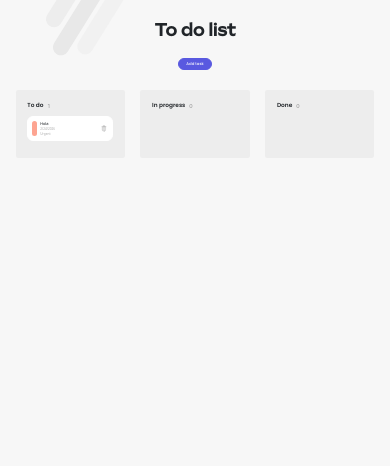
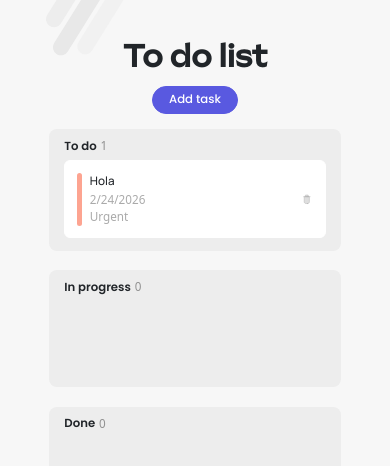
Before and after one commit to debic/todo-list-2024, a React (Create React App) app: page / in a window 390 px wide. Shown: the top 466 px of the page. Built offline with nearby package versions, Linux system fonts and the light colour scheme.

Commit message:
last details css

```diff
--- a/src/App.css
+++ b/src/App.css
@@ -2,12 +2,13 @@
   text-align: center;
   padding: 2vw;
   padding-top: 5vw;
-  background-color: #F7F7F7;
+  background-color: #f7f7f7;
   height: 100vh;
   background-image: url("img/2.svg");
   background-size: 25%;
   background-repeat: no-repeat;
-  background-position: 10% 0%;}
+  background-position: 10% 0%;
+}
 
 @font-face {
   font-family: sculpin;
@@ -16,15 +17,14 @@
 
 h1 {
   font-family: sculpin;
-  font-weight: 800!important;
+  font-weight: 800 !important;
   text-align: center;
-  margin-bottom: 2.5vw!important;
+  margin-bottom: 2.5vw !important;
   font-size: 4.5vw !important;
-
 }
 
 h2 {
-  margin-bottom: 0px!important;
+  margin-bottom: 0px !important;
   font-weight: 600 !important;
   font-size: 1.5vw !important;
   font-family: "Poppins", sans-serif;
@@ -39,13 +39,13 @@ p {
 form {
   width: 100%;
 }
-.mainCTA{
+.mainCTA {
   font-family: "Poppins", sans-serif !important;
   font-size: 1vw !important;
   font-weight: 500 !important;
-  background-color: #5959E0 !important;
-  border-color:#5959E0 !important ;
-  border-radius: 200px!important;
+  background-color: #5959e0 !important;
+  border-color: #5959e0 !important ;
+  border-radius: 200px !important;
   padding: 0.6vw 1.8vw !important;
 }
 
@@ -58,7 +58,7 @@ form {
 
 .Section {
   width: 28vw;
-  background-color: #EDEDED;
+  background-color: #ededed;
   padding: 3vw;
   border-radius: 0.6vw;
 }
@@ -69,7 +69,7 @@ form {
   margin-bottom: 1.5vw;
 }
 
-.count{
+.count {
   font-size: 1.5vw;
   margin-left: 1vw !important;
   color: rgb(145, 145, 145);
@@ -79,82 +79,138 @@ form {
   border-color: white !important;
   padding: 1vw;
   margin: 1.2vw 0px;
-  flex-direction: row!important;
+  flex-direction: row !important;
   justify-content: space-between;
   cursor: grab;
 }
 
-.noteContainer{
+.noteContainer {
   display: flex;
 }
 
-.titleTask{
+.titleTask {
   font-size: 1vw;
   font-weight: 500;
   font-family: "Manrope", sans-serif;
-  text-transform: capitalize
-
+  text-transform: capitalize;
 }
 
-.date{
+.date {
   font-size: 0.8vw;
   color: rgb(170, 170, 170);
 }
 
-.urgentColor{
-  background-color: #FDA491;
+.margin-right {
+  margin-right: 0.8vw;
+}
+.urgentColor {
+  background-color: #fda491;
   width: 5px;
   height: 100%;
   border-radius: 100px;
-  margin-right: 0.8vw;
 }
 
-.notUrgentColor{
-  background-color: #5959E0;
+.notUrgentColor {
+  background-color: #5959e0;
   width: 5px;
   height: 100%;
   border-radius: 100px;
-  margin-right: 0.8vw;
 }
 
-.bonusColor{
-  background-color: #FDCD81;
+.bonusColor {
+  background-color: #fdcd81;
   width: 5px;
   height: 100%;
   border-radius: 100px;
-  margin-right: 0.8vw;
 }
 
-.deleteIconDiv{
+.deleteIconDiv {
   display: flex;
 }
 
-.deleteIcon{
+.deleteIcon {
   width: 2vw;
   cursor: pointer;
 }
 
-.form{
+.form {
   padding: 3vw;
 }
 
-.modal-dialog{
+.modal-dialog {
   display: flex;
   align-items: center;
   height: 90vh;
 }
 
-.sectionForm{
+.sectionForm {
   padding-bottom: 2vw;
 }
 
-.formCTA{
-  border-radius:50px!important;
+.formCTA {
+  border-radius: 50px !important;
   margin-right: 5%;
   padding: 0.6vw 1.8vw !important;
-
 }
 
-.formCTAsubmit{
-  background-color: #5959E0 !important;
+.formCTAsubmit {
+  background-color: #5959e0 !important;
 }
+
+/* -------------------- Tablet -------------------- */
+
+@media (min-width: 768px) and (max-width: 1099px) {
+  .folders {
+    flex-direction: column;
+    margin-top: 8+3vw;
+    gap: 5vw;
+    align-items: center;
+  }
+  .Section {
+    min-height: 20vw;
+    width: 60vw;
+  }
+}
+
+/* -------------------- Mobile -------------------- */
+
+@media (max-width: 767px) {
+  .folders {
+    flex-direction: column;
+    margin-top: 8+3vw;
+    gap: 5vw;
+    align-items: center;
+  }
+  .Section {
+    min-height: 30vw;
+    width: 75vw;
+    padding: 2vw 4vw;
+    border-radius: 2vw;
+  }
+  h1 {
+    font-size: 8vw !important;
+  }
+  .App {
+    padding-top: 10vw;
+  }
+  .mainCTA {
+    font-size: 3vw !important;
+    padding: 1vw 4vw !important;
+  }
+
+  h2 {
+    font-size: 3vw !important;
+  }
+  p {
+    font-size: 3vw !important;
+  }
+  .margin-right {
+    margin-right: 2vw;
+  }
+  .card {
+    padding: 3vw;
+  }
+  .deleteIcon {
+    width: 3vw;
+  }
+}
--- a/src/Components/Cards.jsx
+++ b/src/Components/Cards.jsx
@@ -1,45 +1,43 @@
-import deleteIcon from '../img/delete.svg';
-import editIcon from '../img/edit.svg';
-import { useDrag, useDrop } from "react-dnd"
+import deleteIcon from "../img/delete.svg";
+import editIcon from "../img/edit.svg";
+import { useDrag, useDrop } from "react-dnd";
 
 export default function PostCard({ task, toDoList, setToDoList, deletePost }) {
-    let typeColor = ''
-    if(task.priority === 'Urgent'){
-        typeColor= 'urgentColor'
-    }else if(task.priority === 'NotUrgent'){
-        typeColor= 'notUrgentColor'
-    }else if(task.priority === 'Bonus'){
-        typeColor= 'bonusColor'
+  let typeColor = "";
+  if (task.priority === "Urgent") {
+    typeColor = "urgentColor";
+  } else if (task.priority === "NotUrgent") {
+    typeColor = "notUrgentColor";
+  } else if (task.priority === "Bonus") {
+    typeColor = "bonusColor";
   }
 
   const hanldeDeletePost = () => {
-        deletePost(task.id)
-    }
+    deletePost(task.id);
+  };
   const [{ isDragging }, drag] = useDrag(() => ({
-        type: 'task',
+    type: "task",
     item: { id: task.id },
     collect: (monitor) => ({
-            isDragging: !!monitor.isDragging()
-        })
-    }))
+      isDragging: !!monitor.isDragging(),
+    }),
+  }));
 
   return (
     <>
-            <div ref={drag} className='card'>
-                <div className='noteContainer'>
-                    <div className={typeColor}>
-
-                    </div>
+      <div ref={drag} className="card">
+        <div className="noteContainer">
+          <div className={`margin-right ${typeColor}`}></div>
           <div>
-                        <p className='titleTask'>{task.text}</p>
-                        <p className='date'>{task.createDate}</p>
-                        <p className='date'>{task.priority}</p>
+            <p className="titleTask">{task.text}</p>
+            <p className="date">{task.createDate}</p>
+            <p className="date">{task.priority}</p>
           </div>
         </div>
         <div className="deleteIconDiv" onClick={hanldeDeletePost}>
-                    <img src={deleteIcon} alt="Delete icon" className='deleteIcon' />
+          <img src={deleteIcon} alt="Delete icon" className="deleteIcon" />
         </div>
       </div>
     </>
-    )
+  );
 }
```
Lines whose indentation alone changed are shown as unchanged.
